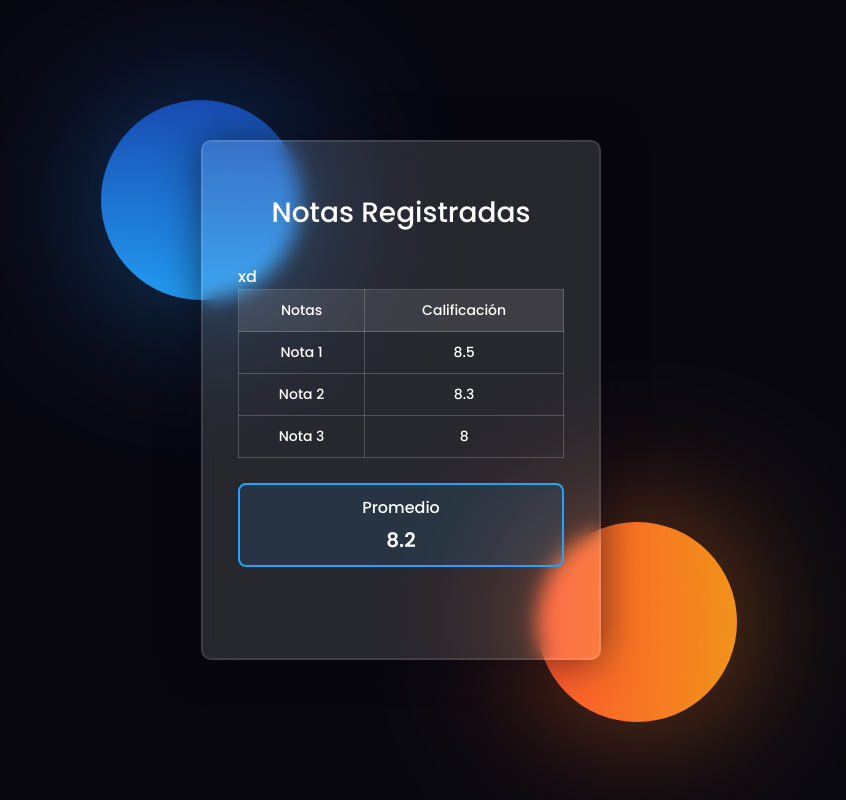
After one commit to chrisgriss/Sistema_notas, a Django app: template login/templates/login/notas_regis.html in a window 1280 px wide. The commit adds this page. Shown: the whole page, without its empty margins (239-1085 px from the left). Run offline with Django 5.2, Linux system fonts and the light colour scheme; the template is opened without the code that fills it, so the values that code supplies are empty.

Commit message:
añadiendo html

```diff
--- /dev/null
+++ b/login/templates/login/notas_regis.html
@@ -0,0 +1,182 @@
+<!DOCTYPE html>
+<html lang="es">
+<head>
+  <meta charset="UTF-8">
+  <title>Notas Registradas</title>
+  <link rel="preconnect" href="https://fonts.gstatic.com">
+  <link href="https://fonts.googleapis.com/css2?family=Poppins:wght@300;500;600&display=swap" rel="stylesheet">
+  <style>
+    * {
+      margin: 0;
+      padding: 0;
+      box-sizing: border-box;
+    }
+
+    body {
+      background-color: #080710;
+      font-family: 'Poppins', sans-serif;
+    }
+
+    .background {
+      width: 430px;
+      height: 520px;
+      position: absolute;
+      transform: translate(-50%, -50%);
+      left: 50%;
+      top: 50%;
+    }
+
+    .shape-clear,
+    .shape-blur {
+      position: absolute;
+      width: 200px;
+      height: 200px;
+      border-radius: 50%;
+    }
+
+    .shape-clear {
+      z-index: -1;
+    }
+
+    .shape-blur {
+      filter: blur(80px);
+      opacity: 0.6;
+      z-index: 0;
+    }
+
+    .shape-1-clear,
+    .shape-1-blur {
+      background: linear-gradient(#1845ad, #23a2f6);
+      top: 50%;
+      left: 50%;
+      transform: translate(-150%, -150%);
+    }
+
+    .shape-2-clear,
+    .shape-2-blur {
+      background: linear-gradient(to right, #ff512f, #f09819);
+      top: 35%;
+      left: 35%;
+      transform: translate(100%, 100%);
+    }
+
+    .form {
+      min-height: 520px;
+      width: 400px;
+      background-color: rgba(255,255,255,0.13);
+      position: absolute;
+      transform: translate(-50%, -50%);
+      top: 50%;
+      left: 50%;
+      border-radius: 10px;
+      backdrop-filter: blur(10px);
+      border: 2px solid rgba(255,255,255,0.1);
+      box-shadow: 0 0 40px rgba(8,7,16,0.6);
+      padding: 50px 35px;
+      color: #ffffff;
+    }
+
+    h3 {
+      font-size: 28px;
+      font-weight: 500;
+      text-align: center;
+      margin-bottom: 30px;
+    }
+
+    table {
+      width: 100%;
+      border-collapse: collapse;
+      margin-bottom: 25px;
+    }
+
+    th, td {
+      border: 1px solid rgba(255,255,255,0.2);
+      padding: 10px;
+      text-align: center;
+      font-size: 14px;
+    }
+
+    th {
+      background-color: rgba(255,255,255,0.1);
+      font-weight: 500;
+    }
+
+    input[type="number"] {
+      width: 60px;
+      background-color: rgba(255,255,255,0.07);
+      border: none;
+      border-radius: 4px;
+      padding: 4px;
+      text-align: center;
+      color: #fff;
+      font-size: 14px;
+    }
+
+    .promedio-box {
+      margin-top: 20px;
+      padding: 10px;
+      border: 2px solid #23a2f6;
+      background-color: rgba(35, 162, 246, 0.1);
+      border-radius: 8px;
+      text-align: center;
+    }
+
+    .promedio-box label {
+      font-size: 16px;
+      font-weight: 500;
+    }
+
+    .promedio-box span {
+      display: inline-block;
+      margin-top: 5px;
+      font-size: 20px;
+      font-weight: bold;
+      color: #ffffff;
+    }
+  </style>
+</head>
+<body>
+
+  <div class="background">
+    <div class="shape-clear shape-1-clear"></div>
+    <div class="shape-clear shape-2-clear"></div>
+    <div class="shape-blur shape-1-blur"></div>
+    <div class="shape-blur shape-2-blur"></div>
+  </div>
+
+  <div class="form">
+    <h3>Notas Registradas</h3>
+
+    <table>
+      <thead>
+        <tr>
+          <th>Notas</th>
+          <th>Calificación</th>
+        </tr>
+      </thead>
+      <tbody>
+        <p> xd</p>
+        <tr>
+          <td><label >Nota 1</label></td>
+          <td><span id="nota1">8.5</span></td>
+        </tr>
+        <tr>
+          <td><label >Nota 2</label></td>
+          <td> <span id="nota2">8.3</span></td>
+        </tr>
+        <tr>
+          <td><label>Nota 3</label></td>
+          <td><span id="nota3">8</span></td>
+        </tr>
+      </tbody>
+    </table>
+
+    <div class="promedio-box">
+      <label>Promedio</label>
+      <br />
+      <span id="promedio">8.2</span>
+    </div>
+  </div>
+
+</body>
+</html>
```
Also changed, not shown: login/templates/login/login.html (+62 -21 lines), login/templates/login/notas.html (added, +138 -0 lines).
